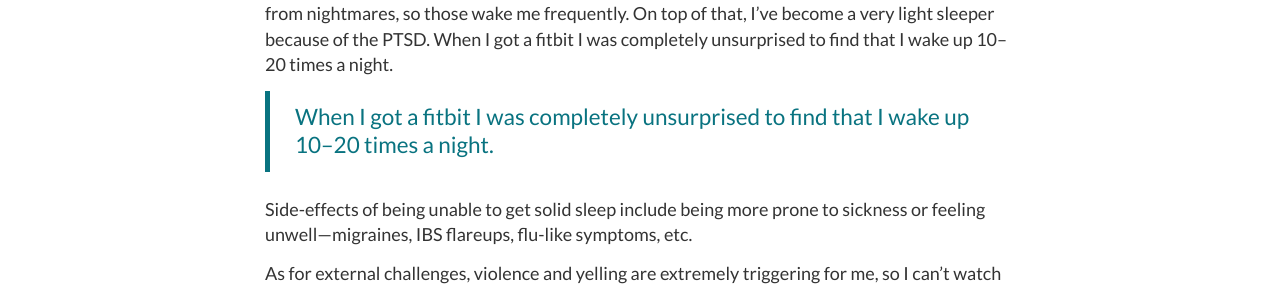
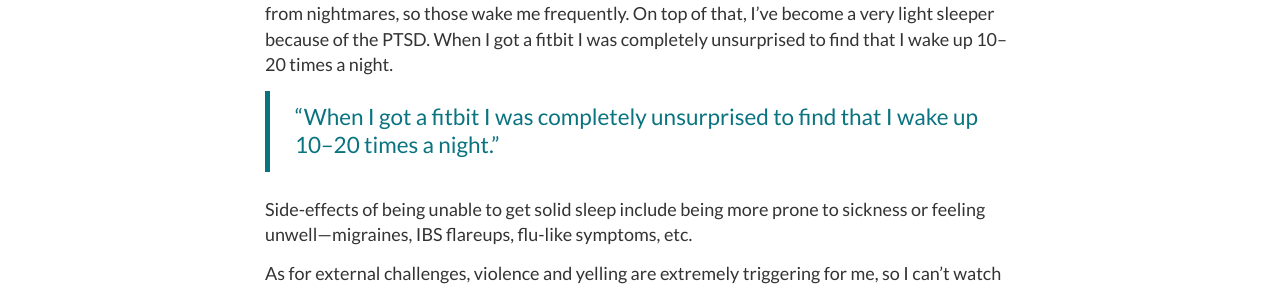
Before and after one commit to secondbit/getsby, a Jekyll site: the page built from _posts/2013-08-30-ashedryden.md, in a window 1280 px wide. Shown: the part 792-1081 px from the top of the page. Built offline with Jekyll 4.4.1, drawn with Linux system fonts in a browser that asks for light colours; Markdown is read by kramdown in place of the engine named in the settings; comment, search, counter and statistics services are not loaded; some of the changed lines change nothing that is shown.

Commit message:
Add quotes to blockquote. Oops.

```diff
--- a/_posts/2013-08-30-ashedryden.md
+++ b/_posts/2013-08-30-ashedryden.md
@@ -18,7 +18,7 @@ I haven&rsquo;t had health insurance in over 4 years, so haven&rsquo;t been able
 
 On an every day level, the largest way it impacts me is sleep. I have anxiety-induced insomnia: the anxiety makes me worry about nothing&mdash;or everything&mdash;and the adrenaline keeps me from falling asleep. Since those chemicals are in my brain when I&rsquo;m trying to fall asleep, I also suffer from nightmares, so those wake me frequently. On top of that, I&rsquo;ve become a very light sleeper because of the PTSD. When I got a fitbit I was completely unsurprised to find that I wake up 10&ndash;20 times a night.
 
-> When I got a fitbit I was completely unsurprised to find that I wake up 10&ndash;20 times a night.
+> &ldquo;When I got a fitbit I was completely unsurprised to find that I wake up 10&ndash;20 times a night.&rdquo;
 
 Side-effects of being unable to get solid sleep include being more prone to sickness or feeling unwell&mdash;migraines, IBS flareups, flu-like symptoms, etc.
 
```
